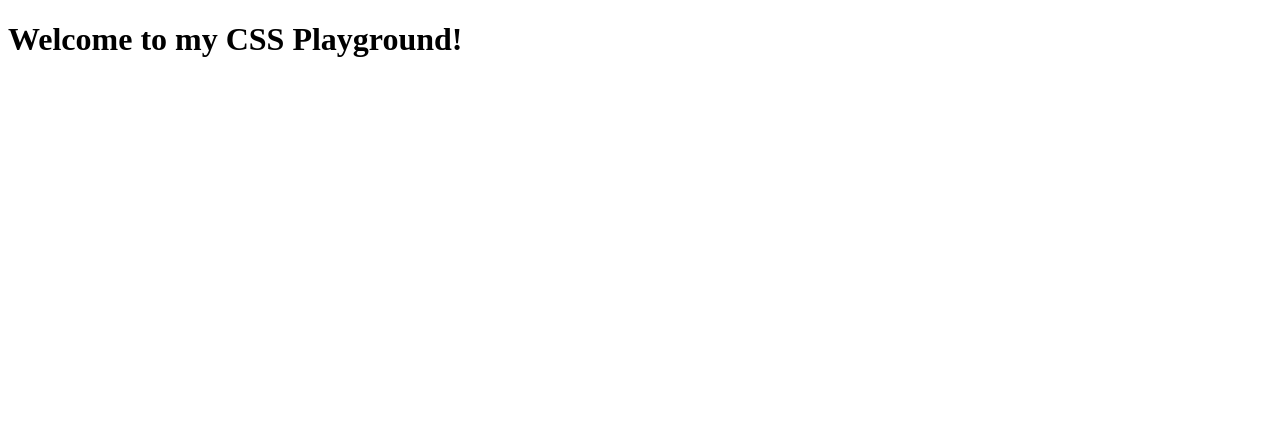
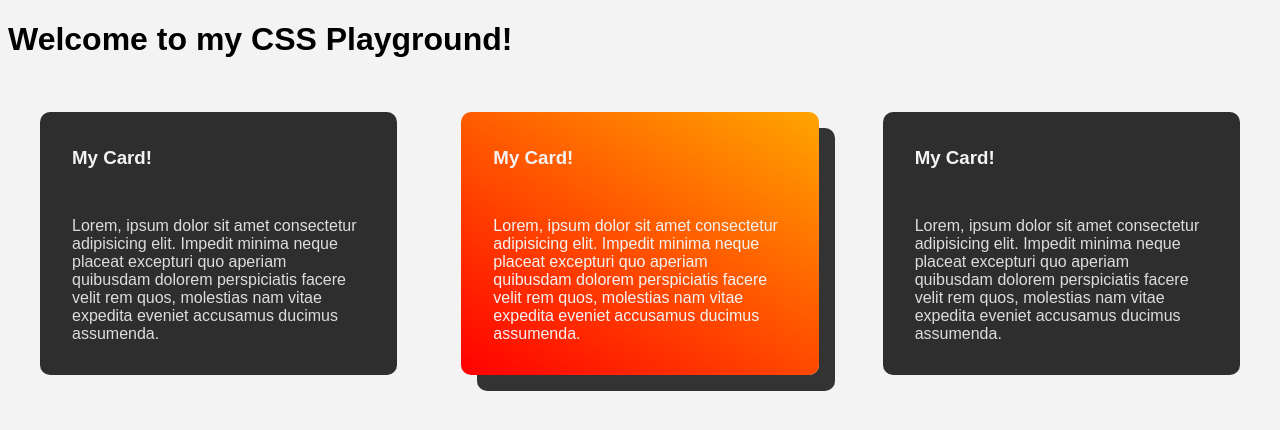
Before and after one commit to dav-u/css-tests, a plain HTML site: page index.html in a window 1280 px wide. Drawn offline with Linux system fonts and the light colour scheme.

Commit message:
Add cards

```diff
--- /dev/null
+++ b/index.css
@@ -0,0 +1,88 @@
+body {
+    background: #f3f3f3;
+    font-family: sans-serif;
+}
+
+.card-container {
+    display: flex;
+}
+
+.card2 {
+    margin: 2rem;
+    padding: 1rem 2rem;
+    color: #f3f3f3;
+    background: linear-gradient(30deg, red 0%, orange 100%);
+    border-radius: 10px;
+    box-shadow: 1rem 1rem 0px #333;
+    transition: all 200ms;
+    position: relative;
+    cursor: pointer;
+}
+
+.card2:hover {
+    transform: translateY(-1rem) scale(1.05);
+    box-shadow: 1.2rem 2rem 0px #333;
+}
+
+.card2 h3 {
+    margin-bottom: 3rem;
+}
+
+.card {
+    margin: 2rem;
+    padding: 1rem 2rem;
+    color: #f3f3f3;
+    background: rgb(46, 46, 47);
+    border-radius: 10px;
+    transition: all 200ms;
+    position: relative;
+    overflow: hidden;
+}
+
+.card p {
+    color: #dddddd;
+}
+
+.card:hover {
+    box-shadow: 3px 3px 10px rgba(0, 0, 0, 0.4);
+    transform: scale(1.05);
+}
+
+.card h3 {
+    margin-bottom: 3rem;
+}
+
+
+.card:after {
+    content: "";
+    position: absolute;
+    top: -210%;
+    left: -310%;
+    width: 300%;
+    height: 300%;
+    opacity: 0;
+
+    background: rgba(255, 255, 255, 0.13);
+    background: linear-gradient(
+      to right,
+      rgba(255, 255, 255, 0.0) 0%,
+      rgba(255, 255, 255, 0.1) 77%,
+      rgba(255, 255, 255, 0.25) 92%,
+      rgba(255, 255, 255, 0.0) 100%
+    );
+  }
+
+.card {
+    position: relative;
+    overflow: hidden;
+    cursor: pointer;
+}
+
+.card:hover:after {
+    opacity: 1;
+    top: -30%;
+    left: -30%;
+    transition-property: left, top, opacity;
+    transition-duration: 0.8s, 0.8s, 0.16s;
+    transition-timing-function: ease;
+}
--- a/index.html
+++ b/index.html
@@ -1,12 +1,36 @@
 <!DOCTYPE html>
 <html lang="en">
+
 <head>
     <meta charset="UTF-8">
     <meta http-equiv="X-UA-Compatible" content="IE=edge">
     <meta name="viewport" content="width=device-width, initial-scale=1.0">
+    <link rel="stylesheet" href="index.css">
     <title>Document</title>
 </head>
+
 <body>
     <h1>Welcome to my CSS Playground!</h1>
+    <div class="card-container">
+        <div class="card">
+            <h3>My Card!</h3>
+            <p>Lorem, ipsum dolor sit amet consectetur adipisicing elit. Impedit minima neque placeat excepturi quo
+                aperiam quibusdam dolorem perspiciatis facere velit rem quos, molestias nam vitae expedita eveniet
+                accusamus ducimus assumenda.</p>
+        </div>
+        <div class="card2">
+            <h3>My Card!</h3>
+            <p>Lorem, ipsum dolor sit amet consectetur adipisicing elit. Impedit minima neque placeat excepturi quo
+                aperiam quibusdam dolorem perspiciatis facere velit rem quos, molestias nam vitae expedita eveniet
+                accusamus ducimus assumenda.</p>
+        </div>
+        <div class="card">
+            <h3>My Card!</h3>
+            <p>Lorem, ipsum dolor sit amet consectetur adipisicing elit. Impedit minima neque placeat excepturi quo
+                aperiam quibusdam dolorem perspiciatis facere velit rem quos, molestias nam vitae expedita eveniet
+                accusamus ducimus assumenda.</p>
+        </div>
+    </div>
 </body>
+
 </html>
```
